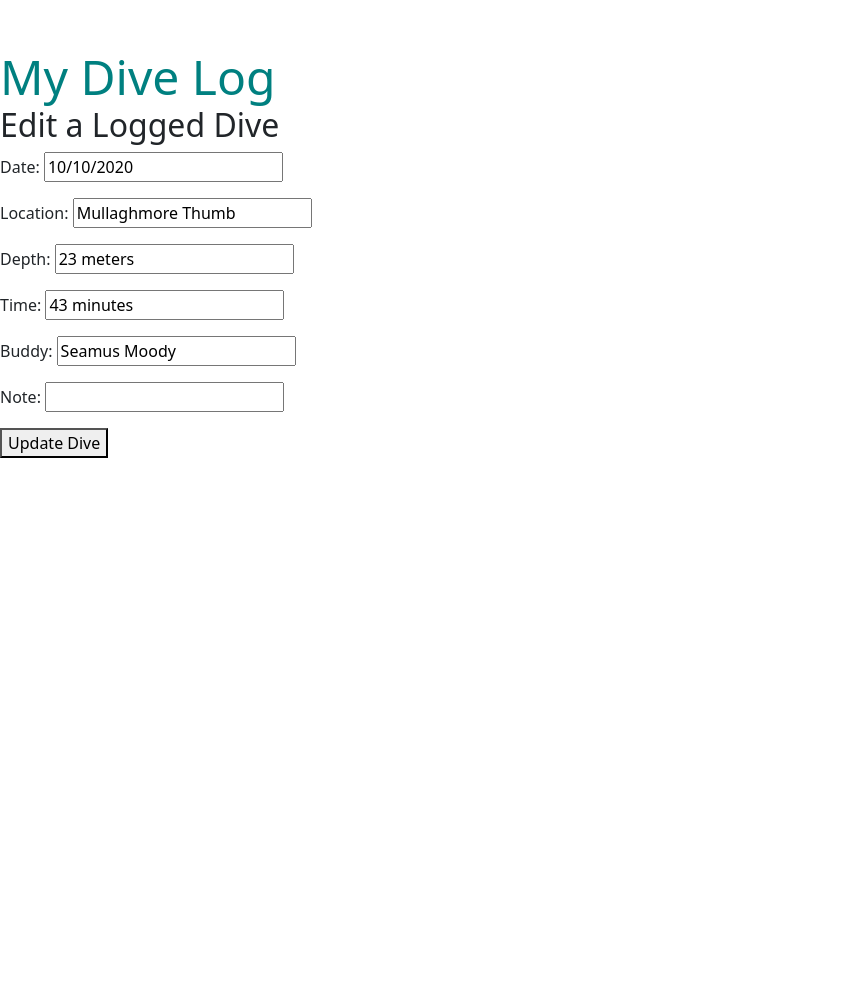
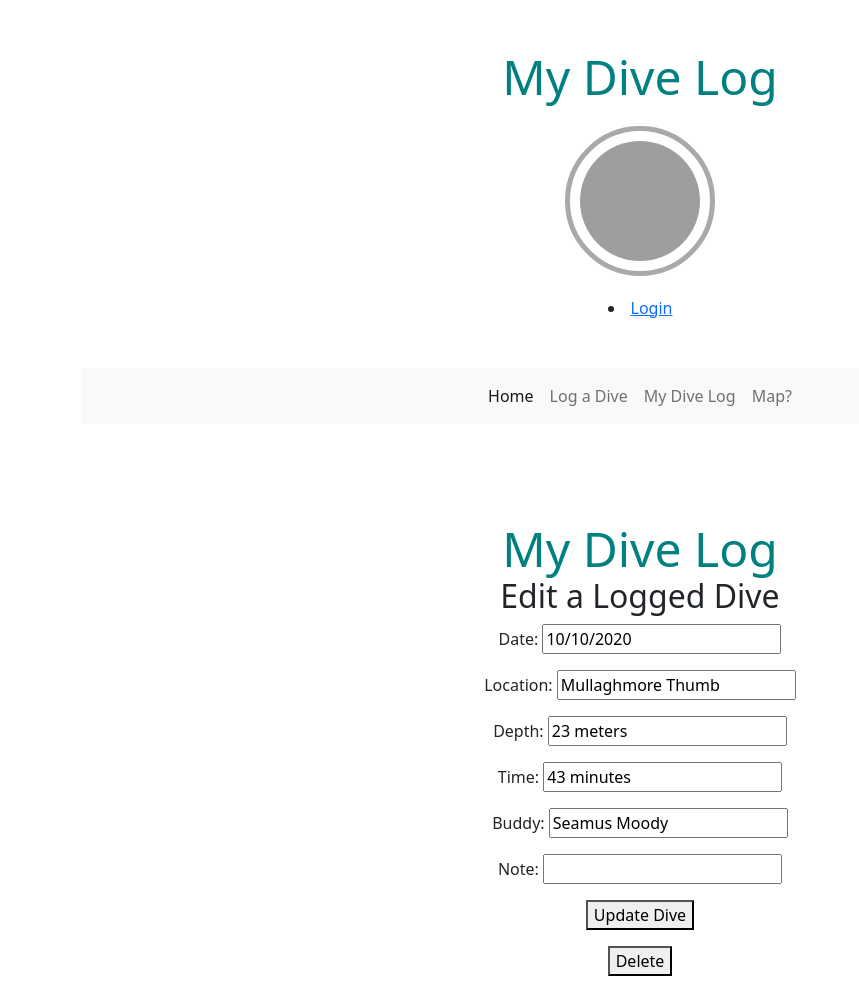
Before and after one commit to lisa-butler/My-Dive-Log, a Django app: page /edit/3 in a window 1280 px wide. Shown: the whole page, without its empty margins (0-859 px from the left). Before the commit the page ends 458 px from the top, so only its background shows below. Run offline with Django 3.2, Linux system fonts and the light colour scheme; data comes from the database, SQL or seed files in the repository; some libraries are stand-ins or nearby versions; grey boxes are pictures that could not be loaded.

Commit message:
added edit icons to logpage and edit functionality

```diff
--- a/log/templates/edit_item.html
+++ b/log/templates/edit_item.html
@@ -1,18 +1,32 @@
-<!DOCTYPE html>
-<html lang="en">
-<head>
-    <meta charset="UTF-8">
-    <meta http-equiv="X-UA-Compatible" content="IE=edge">
-    <meta name="viewport" content="width=device-width, initial-scale=1.0">
-    <!-- Latest compiled and minified CSS -->
-    <link href="https://cdn.jsdelivr.net/npm/bootstrap@5.1.3/dist/css/bootstrap.min.css" rel="stylesheet">
-    <!--My Style Sheet-->
-    <link rel="stylesheet" href="static/style.css">
-    <!-- Latest compiled JavaScript -->
-    <script src="https://cdn.jsdelivr.net/npm/bootstrap@5.1.3/dist/js/bootstrap.bundle.min.js"></script>
-    <meta name="viewport" content="width=device-width, initial-scale=1">
-    <title>My Dive Log</title>
-</head>
+{% extends "base_generic.html" %}
+
+{% block content %}
+
+  {% if user.is_authenticated %}
+    <ul>
+      <li>User: {{ user.get_username }}</li>
+      <li><a href="{% url 'logout'%}">Logout</a></li>
+  {% else %}
+      <li><a href="{% url 'login'%}?next={{request.path}}">Login</a></li>
+  {% endif %}
+      </ul>
+
+  <nav class="navbar navbar-expand-sm bg-light justify-content-center navbar-light my-5">
+    <ul class="navbar-nav">
+      <li class="nav-item">
+        <a class="nav-link active" href="/get_home">Home</a>
+      </li>
+      <li class="nav-item">
+        <a class="nav-link" href="/log_a_dive">Log a Dive</a>
+      </li>
+      <li class="nav-item">
+        <a class="nav-link" href="/get_logs">My Dive Log</a>
+      </li>
+      <li class="nav-item">
+        <a class="nav-link" href="#">Map?</a>
+      </li>
+    </ul>
+  </nav>
 <body>
     <h1>My Dive Log</h1>
     <h2>Edit a Logged Dive</h2>
@@ -22,14 +36,9 @@
             <p>
                 <button>Update Dive</button>
             </p>
+            <p>
+                <a href="/delete/{{ item.id }}">
+                    <button>Delete</button>
+            </p>
     </form>
-    <!-- <td>
-        <a href="/delete/{{ item.id }}">
-            <button>Delete</button>
-        </a>
-    </td> -->
-
-
-
-</body>
-</html>
+    {% endblock %}
--- a/log/templates/index.html
+++ b/log/templates/index.html
@@ -22,9 +22,6 @@
       </li>
       <li class="nav-item">
         <a class="nav-link" href="/get_logs">My Dive Log</a>
-      </li>
-      <li class="nav-item">
-        <a class="nav-link" href="#">Map?</a>
       </li>
     </ul>
   </nav>
--- a/log/templates/logpage.html
+++ b/log/templates/logpage.html
@@ -29,6 +29,7 @@
           <th>Time</th>
           <th>Buddy</th>
           <th>Note</th>
+          <th></th>
         </tr>
       </thead>
       <tbody>
@@ -40,6 +41,7 @@
           <td>{{ item.time }}</td>
           <td>{{ item.buddy }}</td>
           <td>{{ item.note }}</td>
+          <td><a class="nav-link" href="/edit/{{ item.id }}"><i class="fa-solid fa-pen-to-square"></i></a></td>
         </tr>
       </tbody>
         {% endfor %}
--- a/templates/base_generic.html
+++ b/templates/base_generic.html
@@ -11,6 +11,7 @@
     <link rel="stylesheet" href="{% static 'style.css' %}">
     <!-- Latest compiled JavaScript -->
     <script src="https://cdn.jsdelivr.net/npm/bootstrap@5.1.3/dist/js/bootstrap.bundle.min.js"></script>
+    <script src="https://kit.fontawesome.com/5b8010fdfd.js" crossorigin="anonymous"></script>
     <meta name="viewport" content="width=device-width, initial-scale=1">
     <title>My Dive Log</title>
 
```
